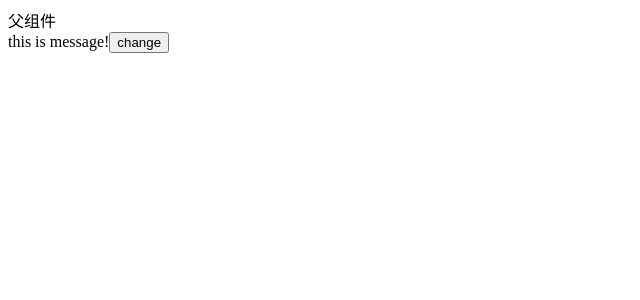
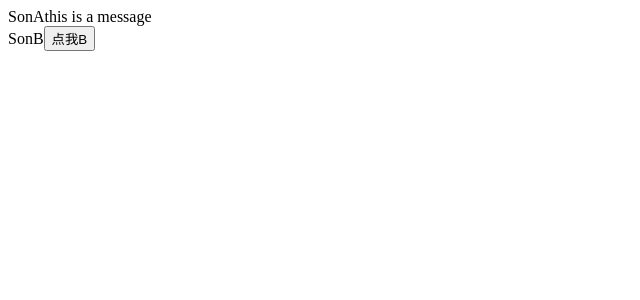
Before and after one commit to Jimmy-22/learn_react, a React (Create React App) app: page / in a window 1280 px wide. Shown: the top 300 px of the page, without its empty margins (0-640 px from the left). Built offline with nearby package versions, Linux system fonts and the light colour scheme.

Commit message:
feat：兄弟组件通信

```diff
--- a/src/App.js
+++ b/src/App.js
@@ -1,39 +1,42 @@
 import React from 'react'
+// 兄弟组件通信
 
-function Son(props) {
-  function handleClick() {
-    // 3.子组件通过props调用 callback
-    props.changeMsg('new Message')
-  }
+// 子组件A
+function SonA(props) {
   return (
     <div>
+      SonA
       {props.msg}
-      <button onClick={handleClick}>change</button>
+    </div>
+  )
+}
+
+// 子组件B
+function SonB(props) {
+  return (
+    <div>
+      SonB
+      <button onClick={() => props.changeMsg('new msg')}>点我B</button>
     </div>
   )
 }
 
 class App extends React.Component {
-  state = {
-    message: 'this is message!'
-  }
-
-  // 1.提供callback-用于接收数据
-  // 4.将子组件中的数据作为参数传递给callback
-  changeMessage = (newMsg) => {
-    console.log('子组件传过来的数据', newMsg)
-    this.setState({
-      message: newMsg
-    })
+  // 父组件提供状态数据
+  state = { message: 'this is a message' }
+  // 提供修改数据的方法
+  changeMsg = () => {
+    this.setState({ message: 'newMsg' })
   }
 
   render() {
     return (
-      <div>
-        <div>父组件</div>
-        {/* 2.将函数作为属性的值，传给子组件 */}
-        <Son msg={this.state.message} changeMsg={this.changeMessage} />
-      </div>
+      <>
+        {/* 接收数据的组件 */}
+        <SonA msg={this.state.message} />
+        {/* 修改数据的组件 */}
+        <SonB changeMsg={this.changeMsg} />
+      </>
     )
   }
 }
```
Also changed, not shown: src/demo/App8.js (added, +41 -0 lines).
